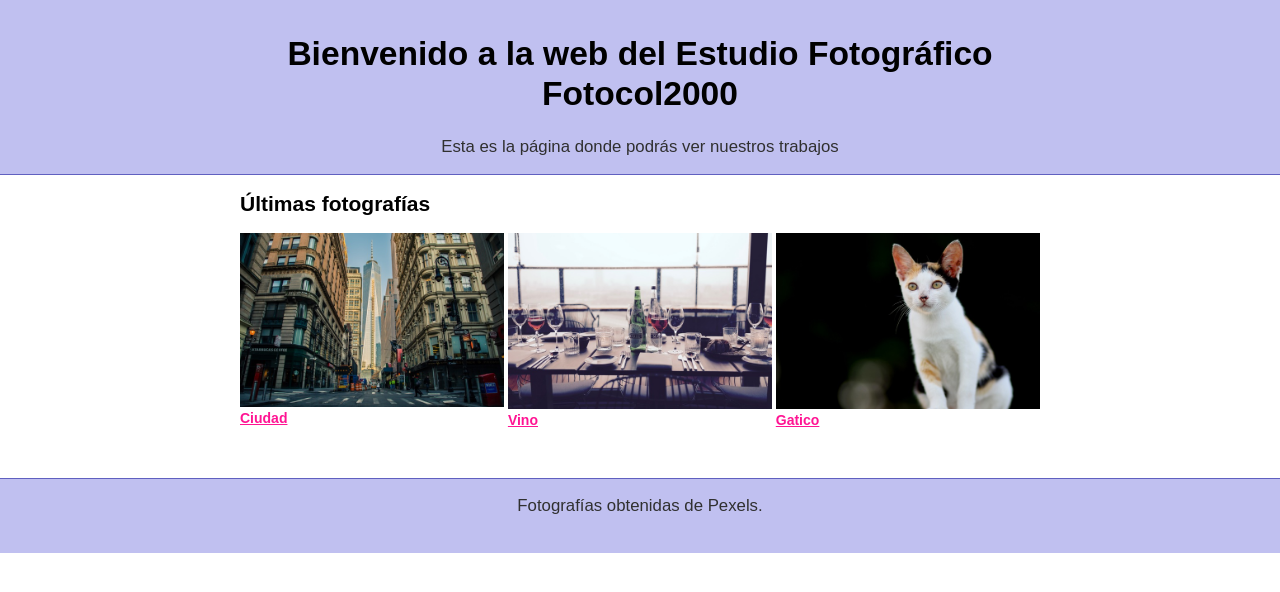
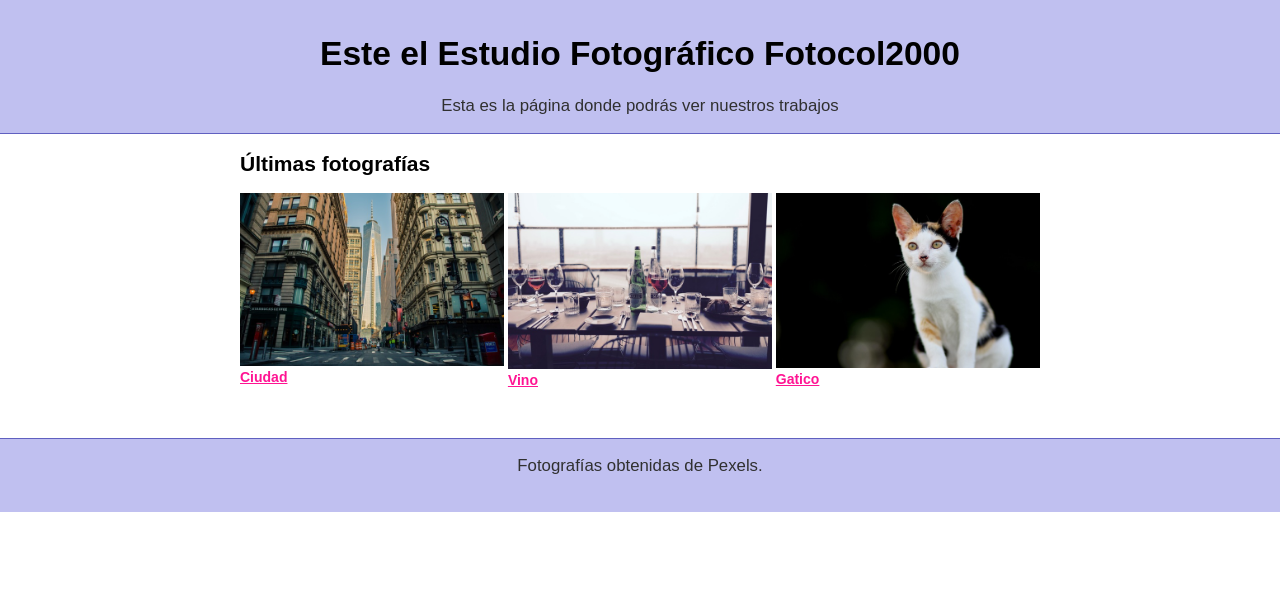
Before and after one commit to jramirez87/pagina-web, a plain HTML site: page index.html in a window 1280 px wide. Shown: the top 592 px of the page. Drawn offline with Linux system fonts and the light colour scheme.

Commit message:
Update index.html

```diff
--- a/index.html
+++ b/index.html
@@ -7,7 +7,7 @@
 </head>
 <body>
 	<header>
-		<h1>Bienvenido a la web del Estudio Fotográfico Fotocol2000</h1>
+		<h1>Este el Estudio Fotográfico Fotocol2000</h1>
 		<p>Esta es la página donde podrás ver nuestros trabajos</p>
 	</header>
 
```
